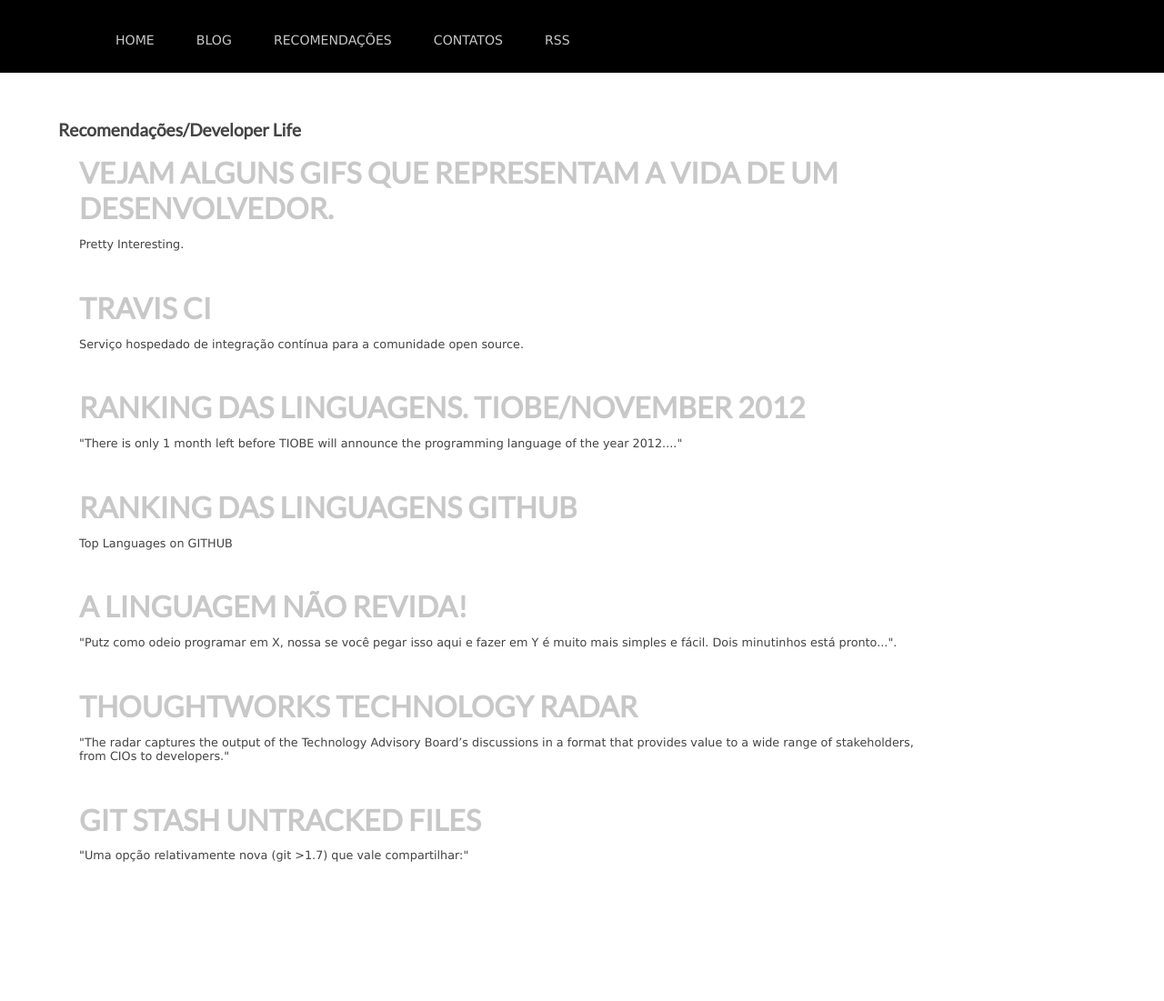
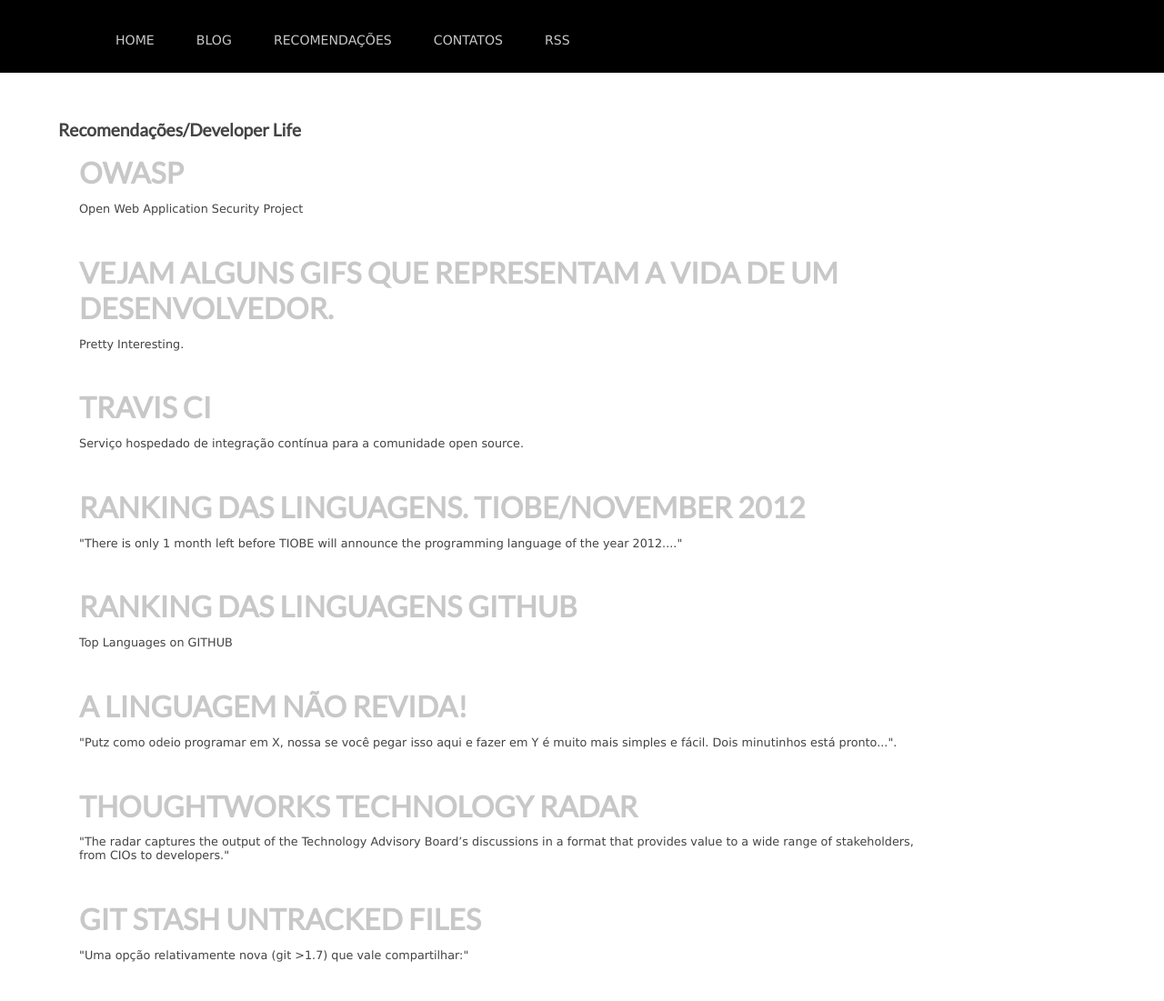
Before and after one commit to rgarbin/rgarbin.github.com, a Jekyll site: the page built from references/developer-life.html, in a window 1280 px wide. Shown: the whole page at 91% size. Built offline with Jekyll 4.4.1, drawn with Linux system fonts in a browser that asks for light colours; comment, search, counter and statistics services are not loaded; before the commit the page ends 991 px from its top, so only the background shows below that.

Commit message:
Add OWASP - ótima ajuda com dicas de segurança para XSS, SQL Injection e etc..

```diff
--- a/references/developer-life.html
+++ b/references/developer-life.html
@@ -4,6 +4,12 @@
 ---
 <h1>Recomendações/Developer Life</h1>
 
+<article>
+    <div class="post">
+      <h3><a href="www.owasp.org/" alt="OWASP" target="_blank">OWASP</a></h3>
+      <p>Open Web Application Security Project</p>
+    </div>
+</article>
 <article>
     <div class="post">
       <h3><a href="http://www.emersoncarvalho.com/vida-de-desenvolvedor/" alt="Vida de Desenvolvedor" target="_blank"> Vejam alguns gifs que representam a vida de um desenvolvedor.</a></h3>
```
